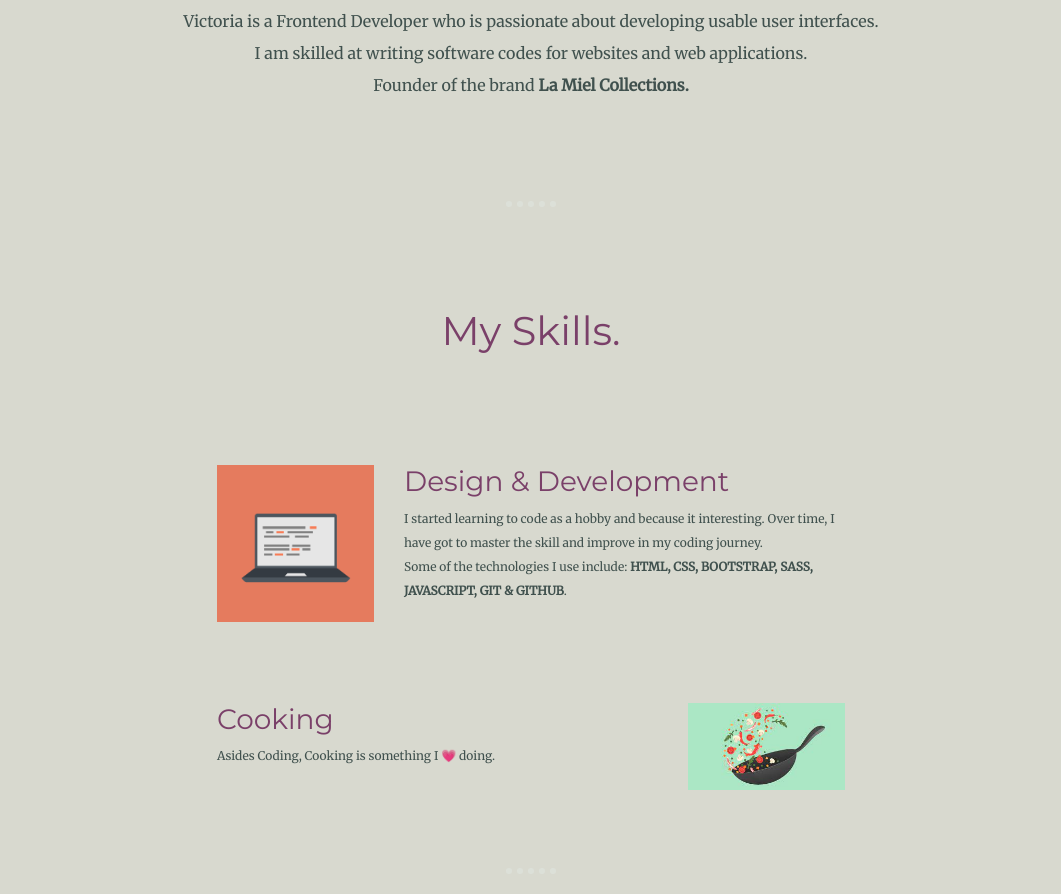
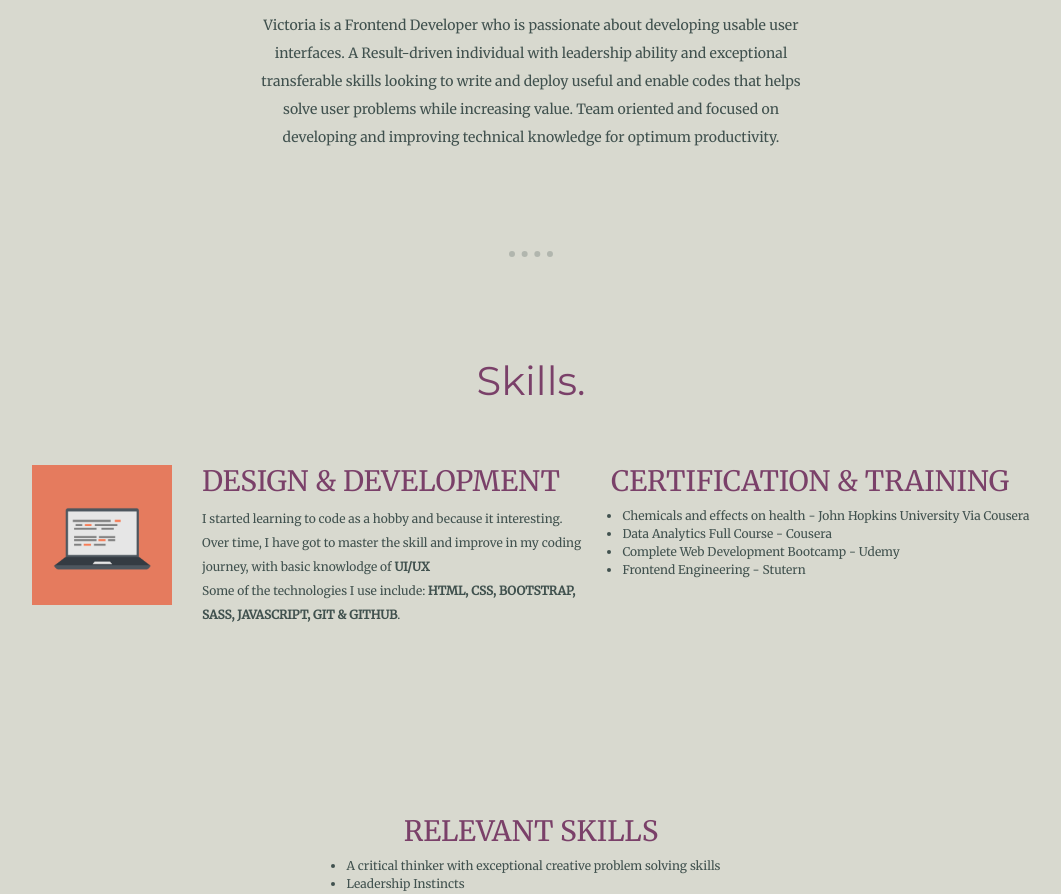
Before and after one commit to Vickylamiel/portfolio, a plain HTML site: page index.html in a window 1280 px wide. Shown: the part 737-1631 px from the top of the page, without its empty margins (109-1170 px from the left). Drawn offline with nearby package versions, Linux system fonts and the light colour scheme; a script that the page names is missing.

Commit message:
updated version of my personal wedsite

```diff
--- a/assets/styles.css
+++ b/assets/styles.css
@@ -6,20 +6,27 @@ a{
 }
 
 a:hover{
-    color: #000;
+    /* color: #000; */
+    opacity: 1;
+}
+
+html, *, ::before, ::after{
+    margin: 0;
+    padding: 0;
+    box-sizing: border-box;
+    max-width: 1440px;
+    /* width: 100%; */
 }
 
 body{
     color: #40514E;
     font-family: 'Merriweather', serif;
-    margin: 0;
     text-align: center;
     box-sizing: border-box;
     background: #D8D9CF;
 }
 
 hr{
-    border-color: #EAF6F6;
     border-style: none;
     border-top-style: dotted;
     border-width: 6px;
@@ -39,20 +46,16 @@ h2{
     font-family: 'Montserrat', sans-serif;
     font-size: 2.5rem;
     font-weight: normal;
-    padding-bottom: 10px;
+    height: 100px;
 }
 
 h3{
     color: #7A4069;
-    font-family: 'Montserrat', sans-serif;
+    text-transform: uppercase;
 }
 
 p{
     line-height: 2;
-}
-
-.navbar{
-    background-color: #af2828;
 }
 
 .navbar-brand{
@@ -98,24 +101,32 @@ p{
     object-fit: fill;
     transition: all 500ms ease-in-out;
     position: relative;
+    box-shadow: 4px 5px 4px #000;
+}
+
+.profile-text{
+    width: 50%;
+    max-width: 800px;
+    text-align: center;
+    font-size: 14px;
+    margin: auto;
 }
 
 .overlay{
     position: absolute;
-    bottom: 100px;
+    bottom: 10px;
     top: auto;
     left: 25%;
     right: 25%;
     background: rgb(0, 0, 0);
     background: rgba(0, 0, 0, 0.5);
-    /* width: 50%; */
     transition: .5s ease;
     opacity: 0;
     font-size: 20px;
     padding: 20px;
     text-align: center;
     z-index: 4;
-    color: #7A4069;
+    color: #f1f1f1;
 }
 
 .profile-img-contianer:hover .overlay{
@@ -128,7 +139,6 @@ p{
     height: auto;
     object-fit: contain;
     cursor: pointer;
-    /* opacity: 1; */
 }
 
 .middle-container{
@@ -136,33 +146,44 @@ p{
     background: #D8D9CF;
 }
 
-.profile-header{
-    font-size: 70px;
-    color: #7A4069;
-}
-
 .bottom-container{
-    background-color: #af2828;
+    background-color: #212529;
     padding: 50px 0 20px;
 }
 
-.skill-row{
+.skills__one{
     width: 50%;
-    margin: 100px auto 100px auto;
     text-align: left;
 }
 
-.skill-text{
+.section__one__skills{
+    display: flex;
+    justify-content: center;
+    height: 350px;
+}
+
+.skills__one__text{
+    font-size: 12px;
+}
+
+.certification{
+    text-align: center;
+}
+
+.section__two__skills{
+    text-align: center;
+    height: 50px;
+
+}
+
+.certification ul, .section__two__skills ul{
+    display: inline-block;
+    text-align: left;
     font-size: 12px;
 }
 
 .pro{
     text-decoration: underline;
-}
-
-.intro{
-    width: 30%;
-    margin: auto;
 }
 
 .contact-message{
@@ -176,34 +197,16 @@ p{
     padding: 20px 0;
 }
 
-.computer-img{
+.skills__one__img{
     width: 25%;
     float: left;
     margin-right: 30px;
 }
 
-.cooking-img{
-    width: 25%;
-    float: right;
-    margin-left: 30px;
+.btn{
+    padding: 1rem 2.5rem;
 }
 
-    /* .btn {
-        background: #ac1308;
-        background-image: -webkit-linear-gradient(top, #ac1308, #11999e);
-        background-image: -moz-linear-gradient(top, #ac1308, #11999e);
-        background-image: -ms-linear-gradient(top, #ac1308, #11999e);
-        background-image: -o-linear-gradient(top, #ac1308, #11999e);
-        background-image: linear-gradient(to bottom, #ac1308, #11999e);
-        -webkit-border-radius: 8;
-        -moz-border-radius: 8;
-        border-radius: 8px;
-        font-family: 'Montserrat', sans-serif;
-        color: #ffffff;
-        font-size: 20px;
-        padding: 10px 20px 10px 20px;
-        text-decoration: none;
-      } */
 
 .btn:hover {
     background: #ec4e39;
@@ -214,3 +217,7 @@ p{
     background-image: linear-gradient(to bottom, #ec4e39, #2bc4ad);
     text-decoration: none;
 }
+
+.footer-link{
+    font-size: 2rem;
+}
--- a/index.html
+++ b/index.html
@@ -14,8 +14,8 @@
     <link rel="stylesheet" href="./assets/styles.css">
 </head>
 <body>
-  <div class="main-container container-fluid">
-    <nav class="navbar fixed-top">
+  <div class="main-container container">
+    <nav class="navbar navbar-dark bg-dark fixed-top" variant="primary">
       <div class="container-fluid">
         <a class="navbar-brand" href="#">La Miel</a>
         <button class="navbar-toggler" type="button" data-bs-toggle="offcanvas" data-bs-target="#offcanvasNavbar" aria-controls="offcanvasNavbar">
@@ -54,7 +54,7 @@
         </div>
 
         <div class="profile-img-contianer">
-          <img class="profile-img img-fluid" src="./assets/images/profile pic.jpg" alt="profilepic">
+          <img class="profile-img img-fluid" src="./assets/images/Vicky's image.jpeg" alt="profilepic">
           <div class="overlay">Ekeh Victoria</div>
         </div>
       </div>
@@ -64,38 +64,54 @@
       <section class="middle-container">
         <div id="about">
             <div class="profile">
-              <h2 class="profile-header">Hello.</h2>
-              <p class="profile-text">Victoria is a Frontend Developer who is passionate about developing usable user interfaces. <br> I am skilled at writing software codes for websites and web applications. <br>
-                 Founder of the brand <strong>La Miel Collections.</strong>
+              <h2 class="profile-header">About</h2>
+              <p class="profile-text">Victoria is a Frontend Developer who is passionate about developing usable user interfaces.
+                A Result-driven individual with leadership ability and exceptional transferable skills looking to write and deploy useful and enable codes that helps solve user problems while increasing value.
+                 Team oriented and focused on developing and improving technical knowledge for optimum productivity.
               </p>
             </div>
             <hr>
 
-            <div class="skills">
-              <h2>My Skills.</h2>
-              <div class="skill-row">
-                <img class="computer-img" src="./assets/images/computer.png" alt="computer">
-                <h3>Design & Development</h3>
-                <p class="skill-text">I started learning to code as a hobby and because it interesting. Over time, I have got to master the skill and improve in my coding journey. <br>
-                  Some of the technologies I use include: <strong>HTML, CSS, BOOTSTRAP, SASS, JAVASCRIPT, GIT & GITHUB</strong>.
-                </p>
+            <div class="skills__container">
+              <h2>Skills.</h2>
+              <div class="section__one__skills col">
+                <div class="skills__one">
+                  <img class="skills__one__img" src="./assets/images/computer.png" alt="computer">
+                  <h3>Design & Development</h3>
+                  <p class="skills__one__text">I started learning to code as a hobby and because it interesting. Over time, I have got to master the skill and improve in my coding journey, with basic knowlodge of <strong>UI/UX</strong> <br>
+                    Some of the technologies I use include: <strong>HTML, CSS, BOOTSTRAP, SASS, JAVASCRIPT, GIT & GITHUB</strong>.
+                  </p>
+                </div>
+
+                <div class="certification">
+                  <h3>CERTIFICATION & TRAINING</h3>
+                  <ul>
+                      <li>Chemicals and effects on health - John Hopkins University Via Cousera</li>
+                      <li>Data Analytics Full Course - Cousera</li>
+                      <li>Complete Web Development Bootcamp - Udemy</li>
+                      <li>Frontend Engineering - Stutern</li>
+                  </ul>
+                </div>
               </div>
 
-              <div class="skill-row">
-                <img class="cooking-img" src="./assets/images/cooking.png" alt="cooking">
-                <h3>Cooking</h3>
-                <p class="skill-text">Asides Coding, Cooking is something I 💗 doing. </p>
+              <div class="section__two__skills">
+                  <h3>RELEVANT SKILLS</h3>
+                  <ul>
+                      <li>A critical thinker with exceptional creative problem solving skills</li>
+                      <li>Leadership Instincts</li>
+                      <li>Team collaboration</li>
+                      <li>Technical understanding of agile software development methodology</li>
+                      <li>Strong interpersonal communication skills</li>
+                  </ul>
               </div>
             </div>
             <hr>
 
             <div id="contact">
               <h2>Get In Touch</h2>
-              <h3>If you enjoy cooking and coding as much as i do.</h3>
-              <p class="contact-message">Love cooking and having fun as much i do? Let's talk about how aweasome it is! We can code while doing so.</p>
+              <p class="contact-message">Thank you for visiting my website! If you have any questions or feedback, please feel free to get in touch.</p>
               <a class="btn btn-outline-secondary" href="mailto:ekehvictoria72@email.com">CONTACT ME</a>
             </div>
-          </div>
         </div>
       </section>
     </main>
@@ -106,9 +122,10 @@
 
     <footer>
       <div class="bottom-container">
-        <a class="footer-link" href="https://www.linkedin.com/">LinkedIn @Ekeh Victoria</a>
-        <a class="footer-link" href="https://twitter.com/">Twitter @Vicky_la_miel</a>
-        <p class="copyright">© 2022 Victoria Ekeh.</p>
+        <a class="footer-link" href="https://www.linkedin.com/in/ekeh-victoria-b45a8823a/"><i class="fa-brands fa-linkedin"></i></a>
+        <a class="footer-link" href="https://twitter.com/Vicky_la_miel"><i class="fa-brands fa-twitter"></i></a>
+        <a class="footer-link" href="https://github.com/Vickylamiel"><i class="fa-brands fa-github"></i></a> <br>
+        <p class="copyright">© 2023 Victoria Ekeh.</p>
       </div>
     </footer>
   </div>
```
Also changed, not shown: assets/images/Vicky's image.jpeg (added). Lines whose indentation alone changed are shown as unchanged.
